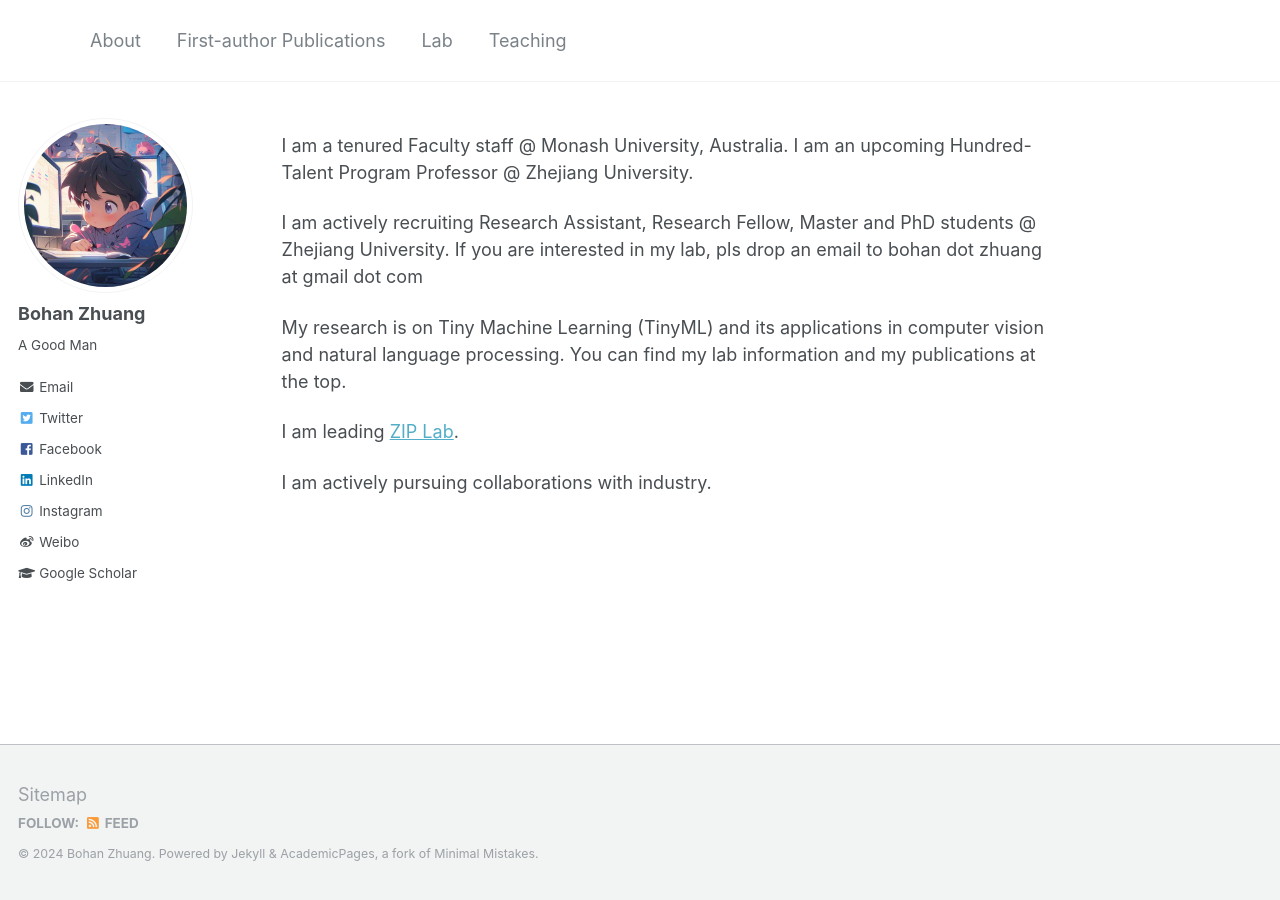
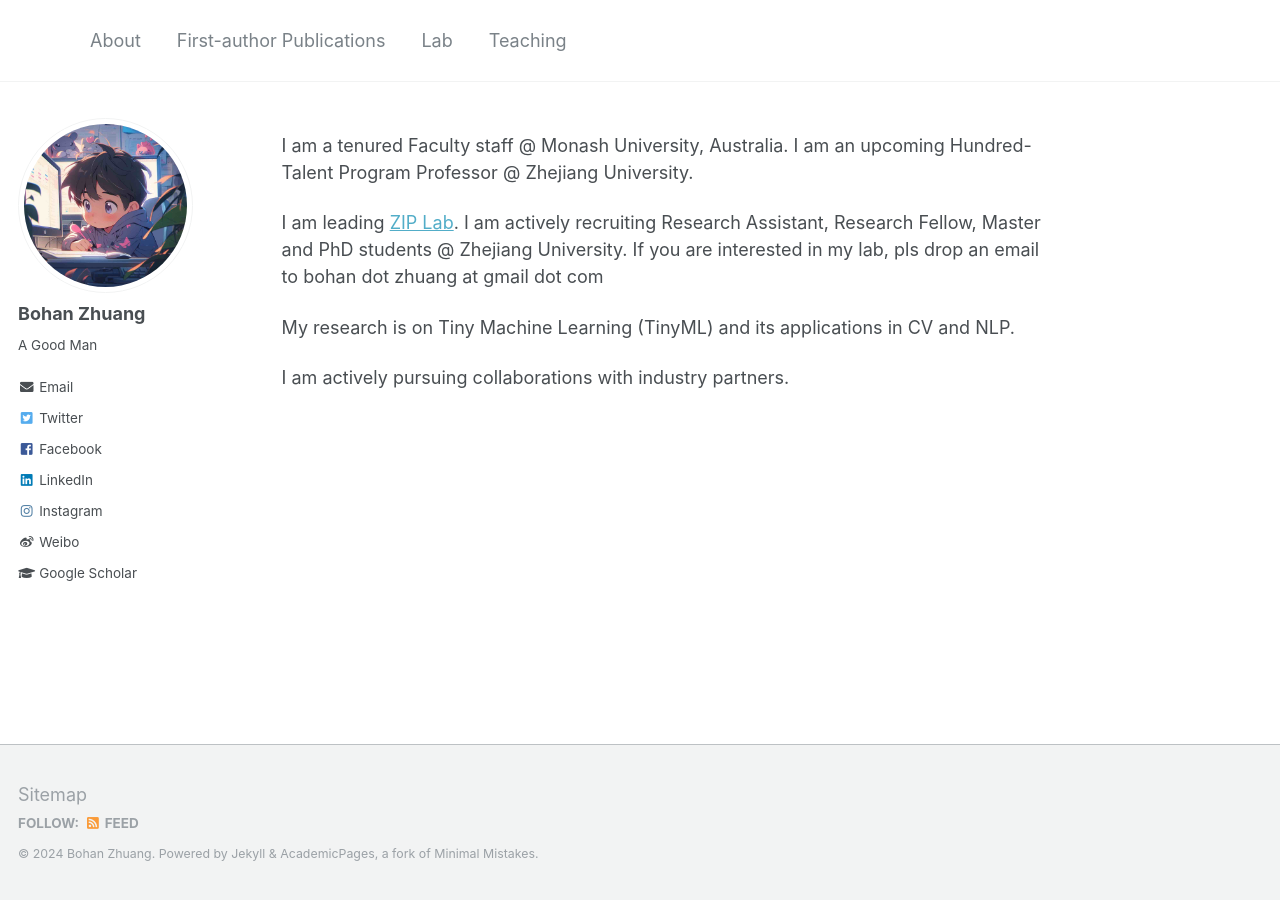
Before and after one commit to bohanzhuang/bohanzhuang.github.io, a Jekyll site: the page built from _pages/about.md, in a window 1280 px wide. Built offline with Jekyll 4.4.1, drawn with Linux system fonts in a browser that asks for light colours.

Commit message:
Update about.md

```diff
--- a/_pages/about.md
+++ b/_pages/about.md
@@ -10,10 +10,8 @@ redirect_from:
 
 I am a tenured Faculty staff @ Monash University, Australia. I am an upcoming Hundred-Talent Program Professor @ Zhejiang University.
 
-I am actively recruiting Research Assistant, Research Fellow, Master and PhD students @ Zhejiang University. If you are interested in my lab, pls drop an email to bohan dot zhuang at gmail dot com
+I am leading [ZIP Lab](https://ziplab.github.io/). I am actively recruiting Research Assistant, Research Fellow, Master and PhD students @ Zhejiang University. If you are interested in my lab, pls drop an email to bohan dot zhuang at gmail dot com
 
-My research is on Tiny Machine Learning (TinyML) and its applications in computer vision and natural language processing. You can find my lab information and my publications at the top.
+My research is on Tiny Machine Learning (TinyML) and its applications in CV and NLP.
 
-I am leading [ZIP Lab](https://ziplab.github.io/).
-
-I am actively pursuing collaborations with industry.
+I am actively pursuing collaborations with industry partners.
```
